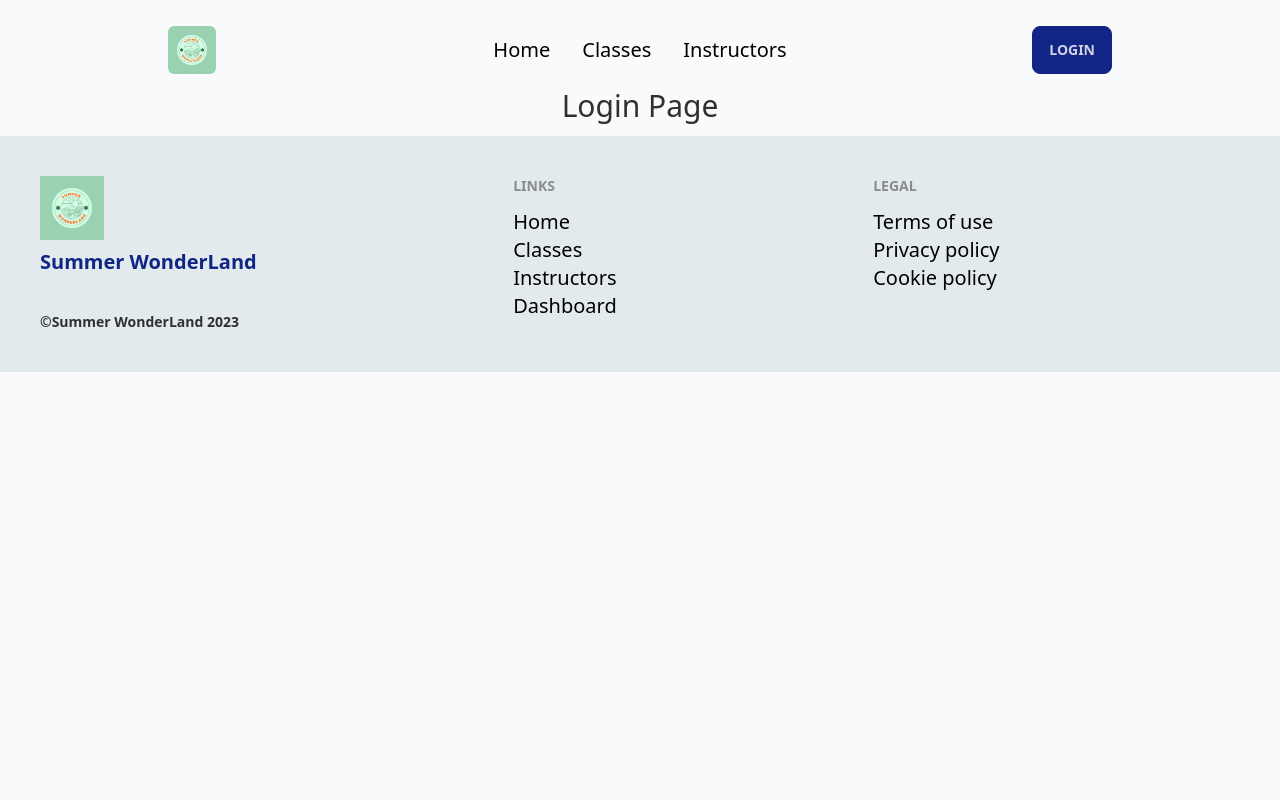
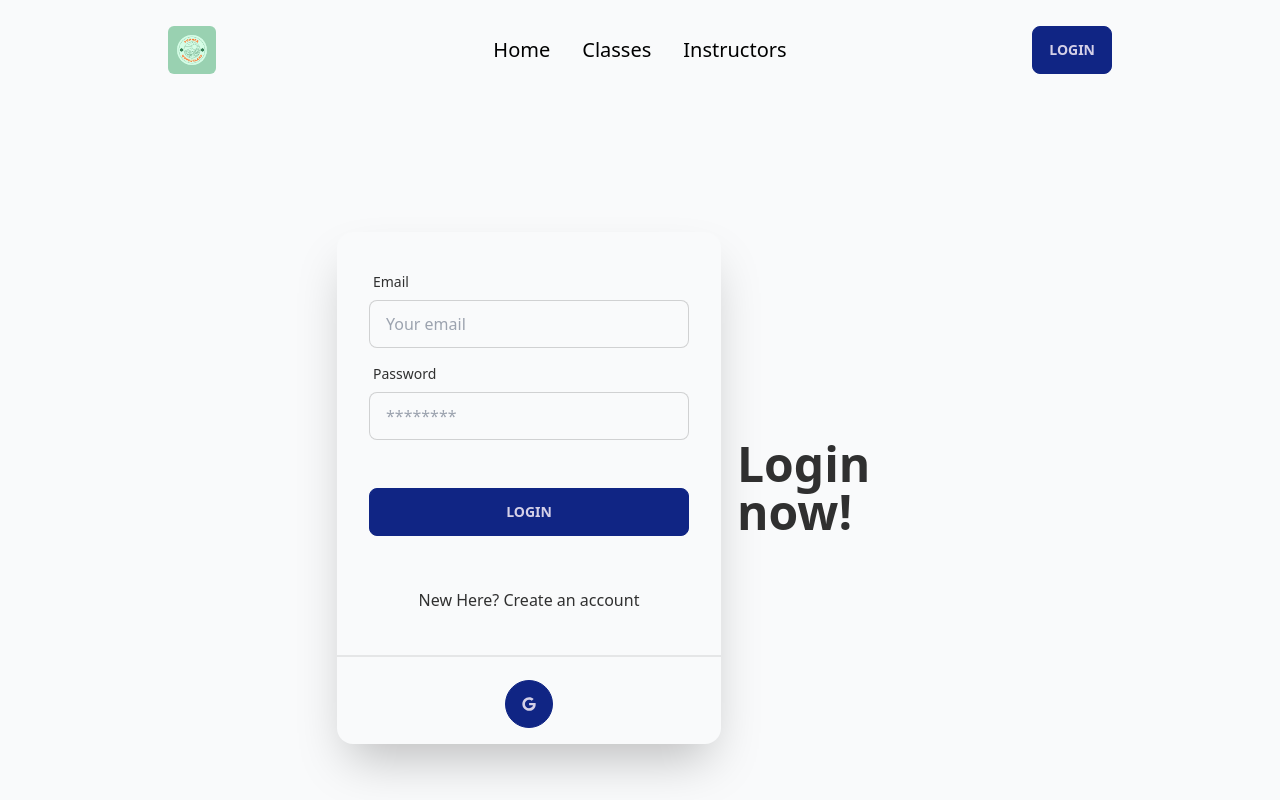
Before and after one commit to fahimshariar28/summer-wonderland-clint, a React (Vite) app: page /login in a window 1280 px wide. Shown: the top 800 px of the page. Built offline with nearby package versions, Linux system fonts and the light colour scheme; no server answers.

Commit message:
Login page

```diff
--- a/package.json
+++ b/package.json
@@ -15,8 +15,11 @@
     "match-sorter": "^6.3.1",
     "react": "^18.2.0",
     "react-dom": "^18.2.0",
+    "react-hook-form": "^7.44.3",
+    "react-icons": "^4.9.0",
     "react-router-dom": "^6.11.2",
-    "sort-by": "^1.2.0"
+    "sort-by": "^1.2.0",
+    "sweetalert2": "^11.7.11"
   },
   "devDependencies": {
     "@types/react": "^18.0.37",
--- a/src/Pages/Login/Login.jsx
+++ b/src/Pages/Login/Login.jsx
@@ -1,7 +1,93 @@
+import { useForm } from "react-hook-form";
+import useAuth from "../../hooks/useAuth";
+import Swal from "sweetalert2";
+import { Link, useLocation, useNavigate } from "react-router-dom";
+import SocialLogin from "../../components/SocialLogin/SocialLogin";
+
 const Login = () => {
+  const { loginUser } = useAuth();
+  const navigate = useNavigate();
+  const location = useLocation();
+
+  const from = location.state?.from?.pathname || "/";
+
+  const {
+    register,
+    handleSubmit,
+    reset,
+    formState: { errors },
+  } = useForm();
+
+  const onSubmit = (data) => {
+    reset();
+    const email = data.email;
+    const password = data.password;
+    loginUser(email, password)
+      .then((result) => {
+        console.log(result);
+        Swal.fire({
+          title: "User Login Successful.",
+          showClass: {
+            popup: "animate__animated animate__fadeInDown",
+          },
+          hideClass: {
+            popup: "animate__animated animate__fadeOutUp",
+          },
+        });
+        navigate(from, { replace: true });
+      })
+      .catch((error) => {
+        console.log(error.message);
+      });
+  };
+
   return (
     <div>
-      <h2 className="text-3xl text-center">Login Page</h2>
+      <div className="hero min-h-screen">
+        <div className="hero-content flex-col lg:flex-row-reverse justify-evenly">
+          <div className="text-center lg:text-left">
+            <h1 className="text-5xl font-bold">Login now!</h1>
+          </div>
+          <div className="card flex-shrink-0 w-full max-w-sm shadow-2xl bg-base-100">
+            <form onSubmit={handleSubmit(onSubmit)} className="card-body">
+              <div className="form-control">
+                <label className="label">
+                  <span className="label-text">Email</span>
+                </label>
+                <input
+                  {...register("email", { required: true })}
+                  type="email"
+                  placeholder="Your email"
+                  className="input input-bordered"
+                />
+              </div>
+              <div className="form-control">
+                <label className="label">
+                  <span className="label-text">Password</span>
+                </label>
+                <input
+                  {...register("password", { required: true })}
+                  type="password"
+                  placeholder="********"
+                  className="input input-bordered"
+                />
+                <label className="label">
+                  {errors.exampleRequired && (
+                    <span>This field is required</span>
+                  )}
+                </label>
+              </div>
+              <div className="form-control mt-6">
+                <button className="btn btn-primary">Login</button>
+              </div>
+            </form>
+            <p className="p-5 text-center">
+              New Here? <Link to="/register">Create an account</Link>{" "}
+            </p>
+            <SocialLogin></SocialLogin>
+          </div>
+        </div>
+      </div>
     </div>
   );
 };
--- /dev/null
+++ b/src/components/SocialLogin/SocialLogin.jsx
@@ -0,0 +1,38 @@
+import { FaGoogle } from "react-icons/fa";
+import { useLocation, useNavigate } from "react-router-dom";
+import useAuth from "../../hooks/useAuth";
+
+const SocialLogin = () => {
+  const { googleSignIn } = useAuth;
+  const navigate = useNavigate();
+  const location = useLocation();
+
+  const from = location.state?.from?.pathname || "/";
+
+  const handleGoogleSignIn = () => {
+    googleSignIn()
+      .then((result) => {
+        console.log(result);
+        navigate(from, { replace: true });
+      })
+      .catch((error) => {
+        console.log(error.message);
+      });
+  };
+
+  return (
+    <div>
+      <div className="divider"></div>
+      <div className="w-full text-center my-4">
+        <button
+          onClick={handleGoogleSignIn}
+          className="btn btn-circle btn-primary hover:bg-base-100 hover:text-primary"
+        >
+          <FaGoogle></FaGoogle>
+        </button>
+      </div>
+    </div>
+  );
+};
+
+export default SocialLogin;
--- /dev/null
+++ b/src/hooks/useAuth.jsx
@@ -0,0 +1,9 @@
+import { useContext } from "react";
+import { AuthContext } from "../provider/AuthProvider";
+
+const useAuth = () => {
+  const auth = useContext(AuthContext);
+  return auth;
+};
+
+export default useAuth;
--- a/src/provider/AuthProvider.jsx
+++ b/src/provider/AuthProvider.jsx
@@ -1,10 +1,12 @@
 import { createContext } from "react";
 import { useState } from "react";
 import {
+  GoogleAuthProvider,
   createUserWithEmailAndPassword,
   getAuth,
   onAuthStateChanged,
   signInWithEmailAndPassword,
+  signInWithPopup,
   signOut,
   updateProfile,
 } from "firebase/auth";
@@ -18,6 +20,8 @@ const auth = getAuth(app);
 const AuthProvider = ({ children }) => {
   const [user, setUser] = useState(null);
   const [loading, setLoading] = useState(true);
+
+  const googleProvider = new GoogleAuthProvider();
 
   const createUser = (email, password) => {
     setLoading(true);
@@ -34,6 +38,11 @@ const AuthProvider = ({ children }) => {
   const loginUser = (email, password) => {
     setLoading(true);
     return signInWithEmailAndPassword(auth, email, password);
+  };
+
+  const googleSignIn = () => {
+    setLoading(true);
+    return signInWithPopup(auth, googleProvider);
   };
 
   const logOut = () => {
@@ -59,6 +68,7 @@ const AuthProvider = ({ children }) => {
     createUser,
     updateUserProfile,
     loginUser,
+    googleSignIn,
     logOut,
   };
   return (
```
Also changed, not shown: 1 other file (tests, documents, lock files or other folders).
